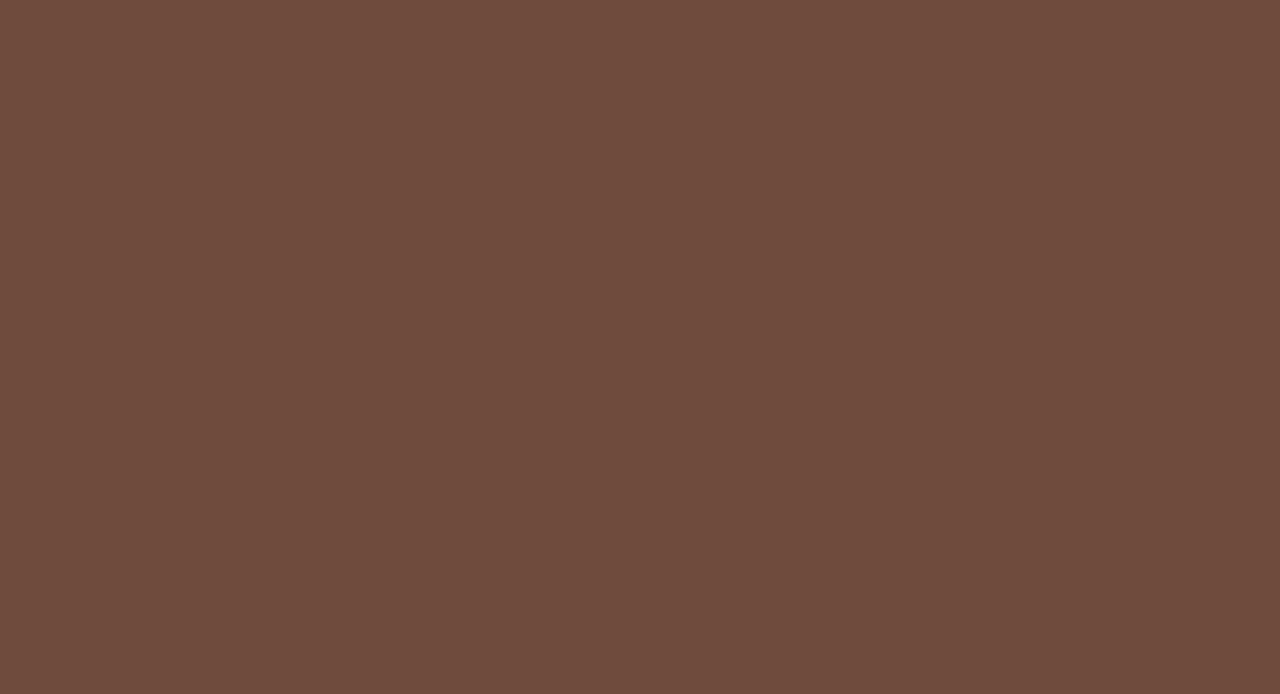
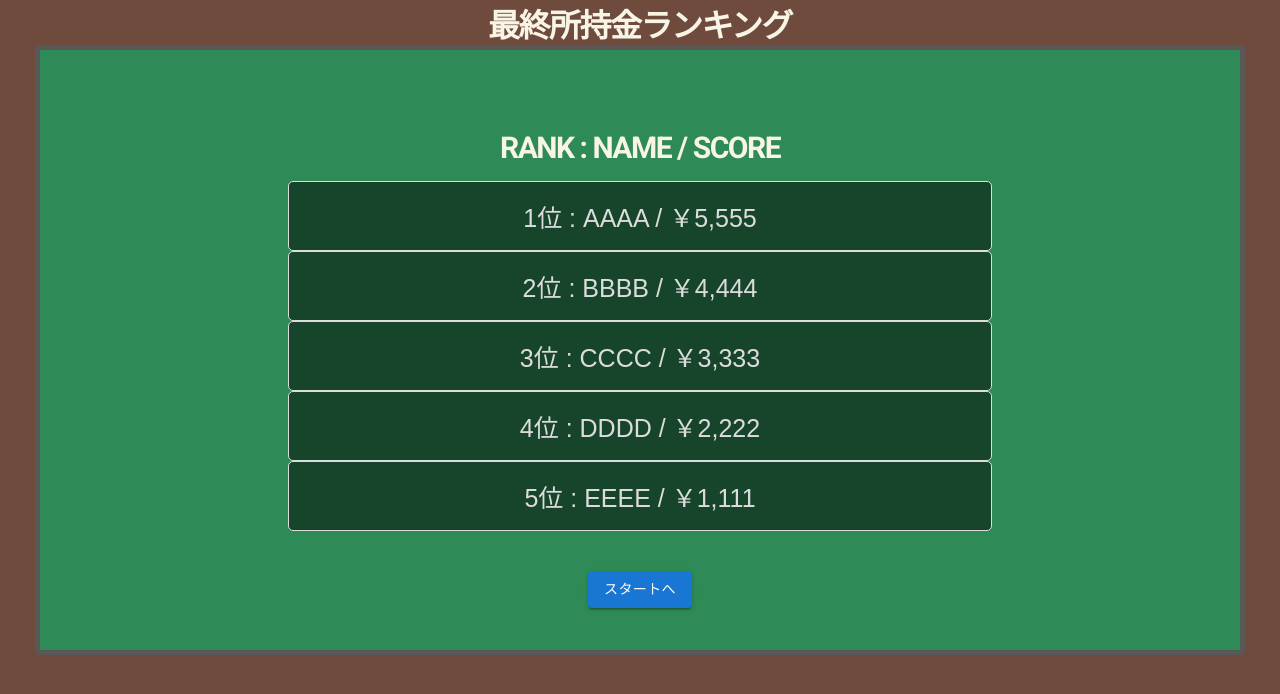
Before and after one commit to takayama-tomoaki/BlackJack, a React (Create React App) app: page /Ranking in a window 1280 px wide. Before the commit this address had no page. Shown: the top 694 px of the page. Built offline with nearby package versions, Linux system fonts and the light colour scheme.

Commit message:
feat: ランキング画面の実装。

```diff
--- a/package.json
+++ b/package.json
@@ -9,6 +9,7 @@
     "@mui/material": "^5.2.5",
     "@mui/styles": "^5.2.5",
     "@mui/system": "^5.15.15",
+    "papaparse": "^5.4.1",
     "react": "^17.0.2",
     "react-dom": "^17.0.2",
     "react-hot-toast": "^2.4.1",
--- a/src/App.js
+++ b/src/App.js
@@ -1,6 +1,7 @@
 import React from "react";
 import { BrowserRouter, Route, Routes } from "react-router-dom";
 import Result from "./components/Result";
+import Ranking from "./components/Ranking";
 import StartMenu from "./StartMenu";
 import "./styles.css";
 
@@ -10,6 +11,7 @@ export default function App() {
       <Routes>
         <Route path="/" element={<StartMenu />} />
         <Route path="/Result/:money" element={<Result />} />
+        <Route path="/Ranking" element={<Ranking />} />
       </Routes>
     </BrowserRouter>
   );
--- a/src/StartMenu.js
+++ b/src/StartMenu.js
@@ -3,11 +3,13 @@ import React, { useState } from "react";
 import BlackJack from "./BlackJack";
 import SettingButton from "./components/SettingButton";
 import ValueBox from "./components/ValueBox";
+import { useNavigate } from "react-router-dom";
 import "./styles.css";
 
 const StartMenu = () => {
   const [isGameStart, setIsGameStart] = useState(false);
   const [betAmount, setBetAmount] = useState(1000);
+  const navigate = useNavigate();
 
   const handleBetAmountChange = (event, value) => {
     setBetAmount(value);
@@ -39,6 +41,16 @@ const StartMenu = () => {
                 <ValueBox text={`所持金：${100000}`} />
               </Box>
             </Box>
+            <Box mt={1} display="flex" flexDirection="row" justifyContent="space-around">
+              <Button
+                variant="contained"
+                onClick={() => {
+                  navigate(`/Ranking`);
+                }}
+              >
+                ランキング
+              </Button>
+            </Box>
           </>
         )}
       </Box>
--- /dev/null
+++ b/src/components/Ranking.js
@@ -0,0 +1,61 @@
+import { Button, Typography } from "@mui/material";
+import { Box } from "@mui/system";
+import React, { useEffect, useState } from "react";
+import { useNavigate } from "react-router-dom";
+import ValueBox from "./ValueBox";
+import Papa from "papaparse";
+
+/**
+ * ランキングを表示する画面のコンポーネント。
+ * @returns
+ */
+const Ranking = () => {
+  const navigate = useNavigate();
+  const [data, setData] = useState([]);
+
+  useEffect(() => {
+    // CSVファイルを読み込む
+    Papa.parse("/rankingData.csv", {
+      download: true,
+      header: true,
+      skipEmptyLines: true,
+      complete: (results) => {
+        console.log(results);
+        const limitedData = results.data.slice(0, 5);
+        setData(limitedData);
+      }
+    });
+  }, []);
+
+  return (
+    <Box className="App">
+      <Typography variant="h1">
+        <Box className={"h1-header"}>最終所持金ランキング</Box>
+      </Typography>
+      <Box id="table">
+        <Box mt={10}>
+          <Typography variant="h1">
+            <Box style={{ color: "#f8f4e6", fontSize: "30px", fontWeight: "bold" }}>RANK : NAME / SCORE</Box>
+          </Typography>
+        </Box>
+        <Box mt={2} mx={30} style={{ fontSize: "25px" }}>
+          {data.map((item, index) => (
+            <ValueBox key={index} text={`${index + 1}位 : ${item.user} / ￥${Number(item.money).toLocaleString()}`} />
+          ))}
+        </Box>
+        <Box mt={5}>
+          <Button
+            variant="contained"
+            onClick={() => {
+              navigate(`/`);
+            }}
+          >
+            スタートへ
+          </Button>
+        </Box>
+      </Box>
+    </Box>
+  );
+};
+
+export default Ranking;
--- /dev/null
+++ b/src/components/RankingDialog.js
@@ -0,0 +1,72 @@
+import React, { useState } from "react";
+import { Dialog, DialogActions, DialogContent, DialogContentText, DialogTitle, Button, TextField } from "@mui/material";
+import { useNavigate } from "react-router-dom";
+
+/**
+ * ランキングダイアログのコンポーネント。
+ * @param {boolean} open ダイアログが開いているかどうか。
+ * @param {function} onClose ダイアログを閉じるための関数。
+ * @returns {JSX.Element} ランキングダイアログのコンポーネント。
+ */
+const RankingDialog = ({ open, onClose }) => {
+  const [openInput, setOpenInput] = useState(false);
+  const [name, setName] = useState("");
+  const navigate = useNavigate();
+
+  const handleConfirmClose = (shouldRecord) => {
+    onClose();
+    if (shouldRecord) {
+      setOpenInput(true);
+    } else {
+      navigate(`/Ranking`);
+    }
+  };
+
+  const handleInputClose = () => {
+    setOpenInput(false);
+    // スコアを記録する処理をここに追加
+    navigate(`/Ranking`);
+  };
+
+  return (
+    <>
+      <Dialog open={open} onClose={() => handleConfirmClose(false)}>
+        <DialogTitle>スコアの記録</DialogTitle>
+        <DialogContent>
+          <DialogContentText>今回のスコアを記録しますか？</DialogContentText>
+        </DialogContent>
+        <DialogActions style={{ justifyContent: "center" }}>
+          <Button onClick={() => handleConfirmClose(true)} color="primary" autoFocus>
+            はい
+          </Button>
+          <Button onClick={() => handleConfirmClose(false)} color="primary">
+            いいえ
+          </Button>
+        </DialogActions>
+      </Dialog>
+      <Dialog open={openInput} onClose={handleInputClose}>
+        <DialogTitle>ニックネーム入力</DialogTitle>
+        <DialogContent>
+          <DialogContentText>スコアを記録するためにニックネームを入力してください。</DialogContentText>
+          <TextField
+            autoFocus
+            margin="dense"
+            label="10文字まで入力できます。"
+            type="text"
+            fullWidth
+            value={name}
+            onChange={(e) => setName(e.target.value)}
+            inputProps={{ maxLength: 10 }}
+          />
+        </DialogContent>
+        <DialogActions>
+          <Button onClick={handleInputClose} color="primary">
+            確定
+          </Button>
+        </DialogActions>
+      </Dialog>
+    </>
+  );
+};
+
+export default RankingDialog;
--- a/src/components/Result.js
+++ b/src/components/Result.js
@@ -1,8 +1,8 @@
-import { Button, Typography } from "@mui/material";
-import { Box } from "@mui/system";
-import React from "react";
+import { Button, Typography, Box } from "@mui/material";
+import React, { useState } from "react";
 import { useNavigate, useParams } from "react-router-dom";
 import ValueBox from "./ValueBox";
+import RankingDialog from "./RankingDialog";
 
 /**
  * 結果を表示する画面のコンポーネント。
@@ -11,6 +11,15 @@ import ValueBox from "./ValueBox";
 const Result = () => {
   const { money } = useParams();
   const navigate = useNavigate();
+  const [openConfirm, setOpenConfirm] = useState(false);
+
+  const handleClickOpenConfirm = () => {
+    setOpenConfirm(true);
+  };
+
+  const handleCloseConfirm = () => {
+    setOpenConfirm(false);
+  };
 
   return (
     <Box className="App">
@@ -42,7 +51,13 @@ const Result = () => {
             スタートへ
           </Button>
         </Box>
+        <Box mt={5}>
+          <Button variant="contained" onClick={handleClickOpenConfirm}>
+            ランキング
+          </Button>
+        </Box>
       </Box>
+      <RankingDialog open={openConfirm} onClose={handleCloseConfirm} />
     </Box>
   );
 };
--- a/src/components/SettingDialog.js
+++ b/src/components/SettingDialog.js
@@ -12,19 +12,21 @@ import React from "react";
 
 /**
  * 掛け金設定のダイアログのコンポーネント。
- * @param isOpen 開いているかどうか。
- * @param onClose 閉じるための関数。
- * @param betAmount 掛け金。
- * @param onChange 掛け金変更する関数。
- * @returns
+ * @param {boolean} isOpen 開いているかどうか。
+ * @param {function} onClose 閉じるための関数。
+ * @param {number} betAmount 掛け金。
+ * @param {function} onChange 掛け金変更する関数。
+ * @returns {JSX.Element} 掛け金設定のダイアログのコンポーネント。
  */
 const SettingDialog = ({ isOpen, onClose, betAmount, onChange }) => {
   return (
     <Dialog open={isOpen} onClose={onClose} fullWidth={true} maxWidth="sm">
       <DialogTitle>掛け金設定</DialogTitle>
       <DialogContent>
-        <DialogContentText>
-          <Typography id="bet_amount">掛け金: {betAmount}</Typography>
+        <DialogContentText component="span">
+          <Typography id="bet_amount" component="span">
+            掛け金: {betAmount}
+          </Typography>
         </DialogContentText>
         <Slider value={betAmount} min={100} max={10000} step={100} onChange={onChange} />
       </DialogContent>
```
Also changed, not shown: public/rankingData.csv (added), 1 other file (tests, documents, lock files or other folders).
